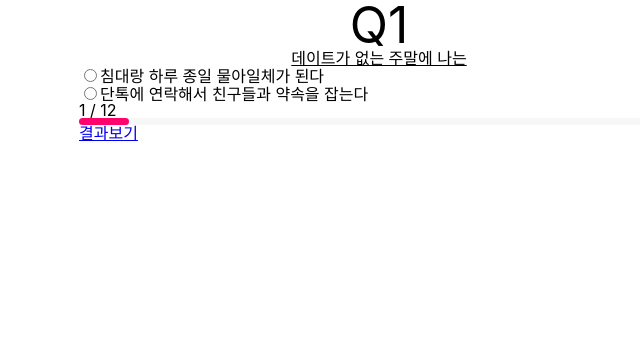
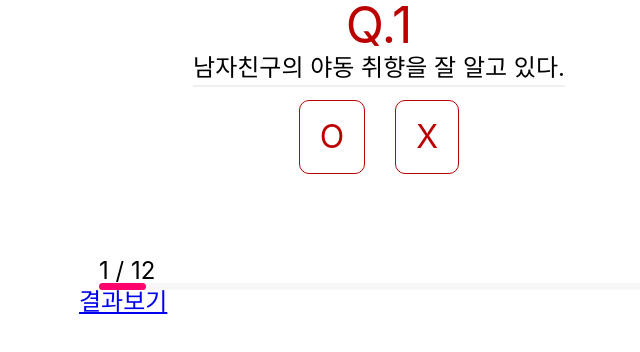
Before and after one commit to TasteGoRound/MBTI, a Nuxt app: page /interview in a window 1280 px wide. Shown: the top 352 px of the page, without its empty margins (261-901 px from the left). Built offline with nearby package versions, Linux system fonts and the light colour scheme; a web font is replaced by a local one.

Commit message:
설문 문항 교체 및 CSS 추가

```diff
--- a/components/Pagination.vue
+++ b/components/Pagination.vue
@@ -25,7 +25,7 @@ export default {
 
 <style>
   .pagination {
-    width: 100%;
+    padding: 0 20px;
   }
 
   .progress-background {
--- a/pages/interview.vue
+++ b/pages/interview.vue
@@ -2,12 +2,32 @@
   <div class="container">
     <div class="viewport" ref="viewport">
       <ul class="interview" :style="transformQuestionItem">
-        <li class="item" v-for="(interview, index) in questions" :key="index">
-          <em class="number">Q{{index + 1}}</em>
-          <strong class="question">{{ interview.question }}</strong>
-          <div v-for="(option, optionIndex) in interview.answerOptions" :key="optionIndex">
-            <input type="radio" :id="`Q${index + 1}_${optionIndex}`" :name="`Q${index + 1}`" :value="option.value" v-model="responses[index]">
-            <label class="answer" :for="`Q${index + 1}_${optionIndex}`">{{ option.answer }}</label>
+        <li class="item" v-for="(question, index) in questions" :key="index">
+          <div class="item-bag">
+            <em class="number">Q.{{index + 1}}</em>
+            <div class="question-bag">
+              <strong class="question">{{ question }}</strong>
+            </div>
+            <div class="answer-bag">
+              <input
+                type="radio"
+                v-model="responses[index]"
+                :id="`Q${index + 1}_O`"
+                :name="`Q${index + 1}`"
+                value="O">
+                <label
+                  class="answer"
+                  :for="`Q${index + 1}_O`">O</label>
+              <input
+                type="radio"
+                v-model="responses[index]"
+                :id="`Q${index + 1}_X`"
+                :name="`Q${index + 1}`"
+                value="X">
+                <label
+                  class="answer"
+                  :for="`Q${index + 1}_X`">X</label>
+            </div>
           </div>
         </li>
       </ul>
@@ -18,9 +38,8 @@
 </template>
 
 <script>
+import SEX from '@/components/SEX.json'
 import Pagination from '@/components/Pagination.vue'
-
-import MBTI from '@/components/MBTI.json'
 
 export default {
   components: {
@@ -29,7 +48,7 @@ export default {
   data() {
     return {
       responses: [],
-      questions: MBTI.questions,
+      questions: SEX.questions,
       viewport: null
     }
   },
@@ -65,6 +84,8 @@ export default {
   max-width: 600px;
   padding: 0 30px;
   margin: 0 auto;
+  font-size: 1.5rem;
+  --main-point-color: rgb(188, 0, 0);
 }
 
 .viewport {
@@ -79,11 +100,14 @@ export default {
   transition-timing-function: cubic-bezier(0, 0, 0.25, 1);
   transition-duration: 300ms;
   transform: translate3d(0px, 0px, 0px);
+}
 
-  .item {
-    width: 100%;
-    min-width: 100%;
-    flex-shrink: 0;
+.item {
+  width: 100%;
+  min-width: 100%;
+  flex-shrink: 0;
+  .item-bag {
+    padding: 0 20px;
   }
 }
 
@@ -91,13 +115,44 @@ export default {
   display: block;
   text-align: center;
   font-size: 50px;
+  color: var(--main-point-color);
+}
+
+.question-bag {
+  text-align: center;
 }
 
 .question {
-  display: block;
-  text-decoration: underline;
-  text-align: center;
+  padding-bottom: 3px;
+  border-bottom: 2px solid #efefef;
+  line-height: 35px;
 }
 
+.answer-bag {
+  display: flex;
+  justify-content: center;
+}
 
+.answer {
+  display: block;
+  padding: 20px;
+  margin: 15px;
+  border: 1px solid var(--main-point-color);
+  color: var(--main-point-color);
+  font-size: 2rem;
+  border-radius: 10px;
+  &:hover {
+    background-color: var(--main-point-color);
+    color: #fff;
+  }
+}
+
+input[type=radio] {
+  display: none;
+}
+
+input[type=radio]:checked + .answer {
+  background-color: var(--main-point-color);
+  color: #fff;
+}
 </style>
```
